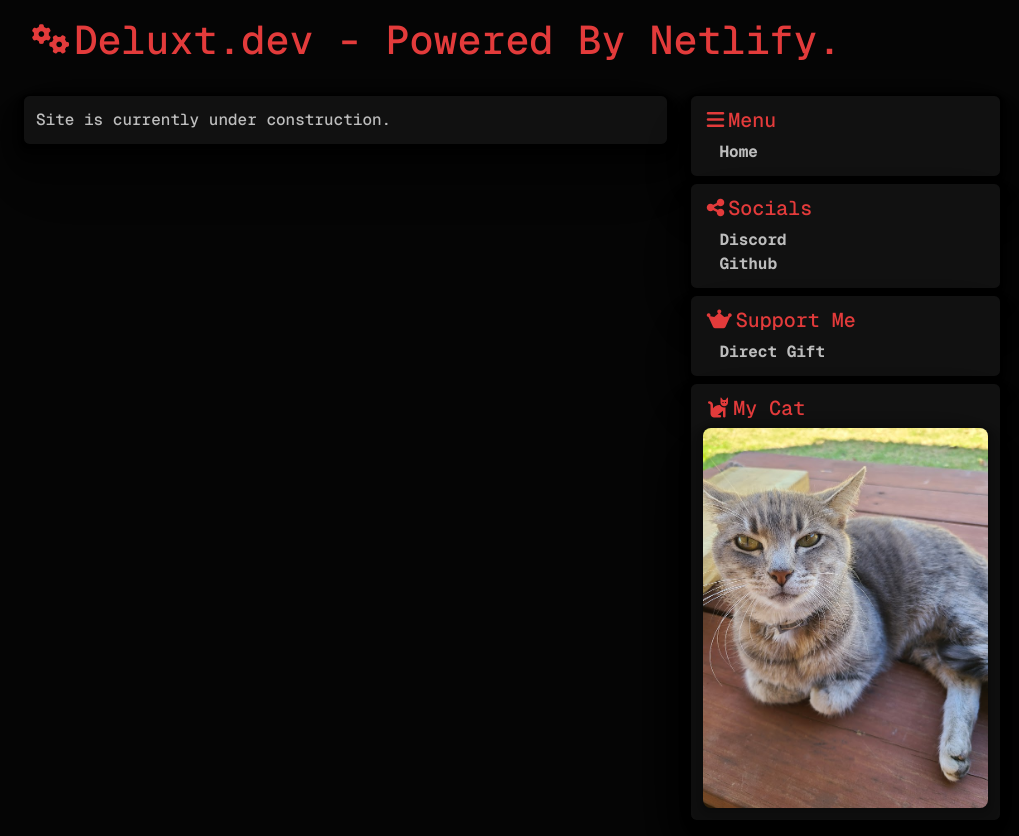
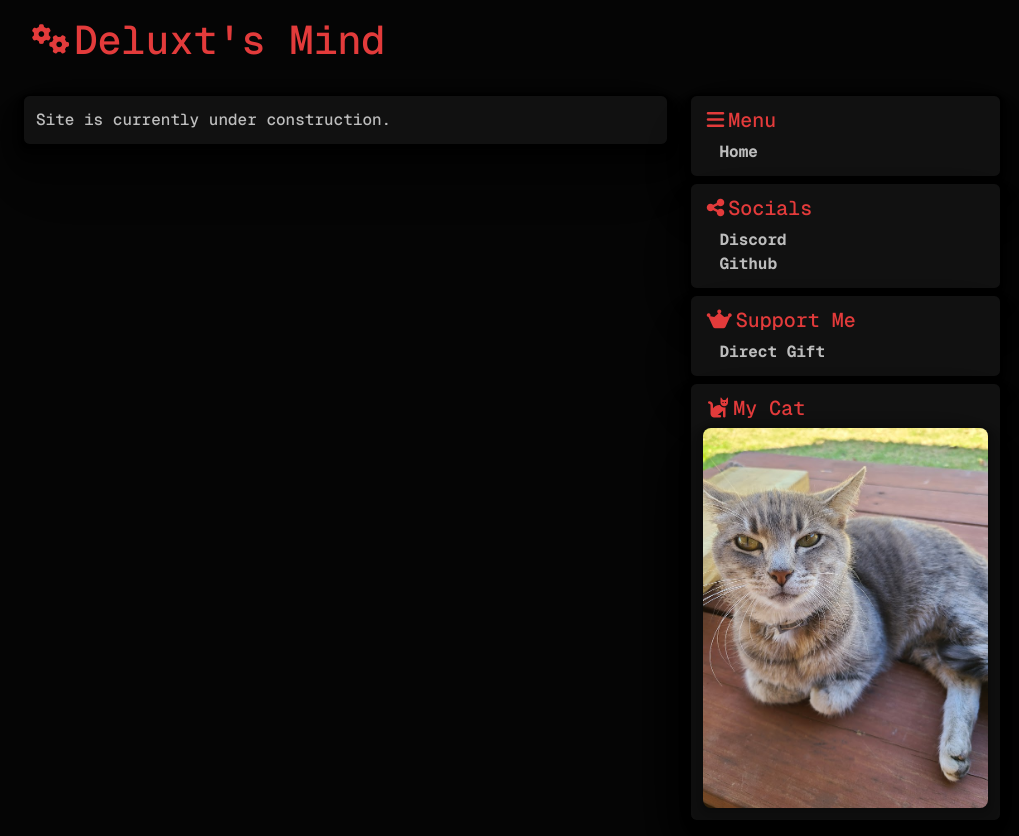
Before and after one commit to DeluxtDev/deluxt.dev, a React (Vite) app: page / in a window 1280 px wide. Shown: the whole page, without its empty margins (128-1147 px from the left). Built offline with nearby package versions, Linux system fonts and the light colour scheme.

Commit message:
Update Header.tsx

```diff
--- a/src/components/Header.tsx
+++ b/src/components/Header.tsx
@@ -4,8 +4,7 @@ function Header() {
       <div className="row">
         <div className="col-12 p-3">
           <h1>
-            <i className="fa-solid fa-gears mx-1 fa-xs"></i>Deluxt.dev - Powered
-            By Netlify.
+            <i className="fa-solid fa-gears mx-1 fa-xs"></i>Deluxt's Mind
           </h1>
         </div>
       </div>
```
